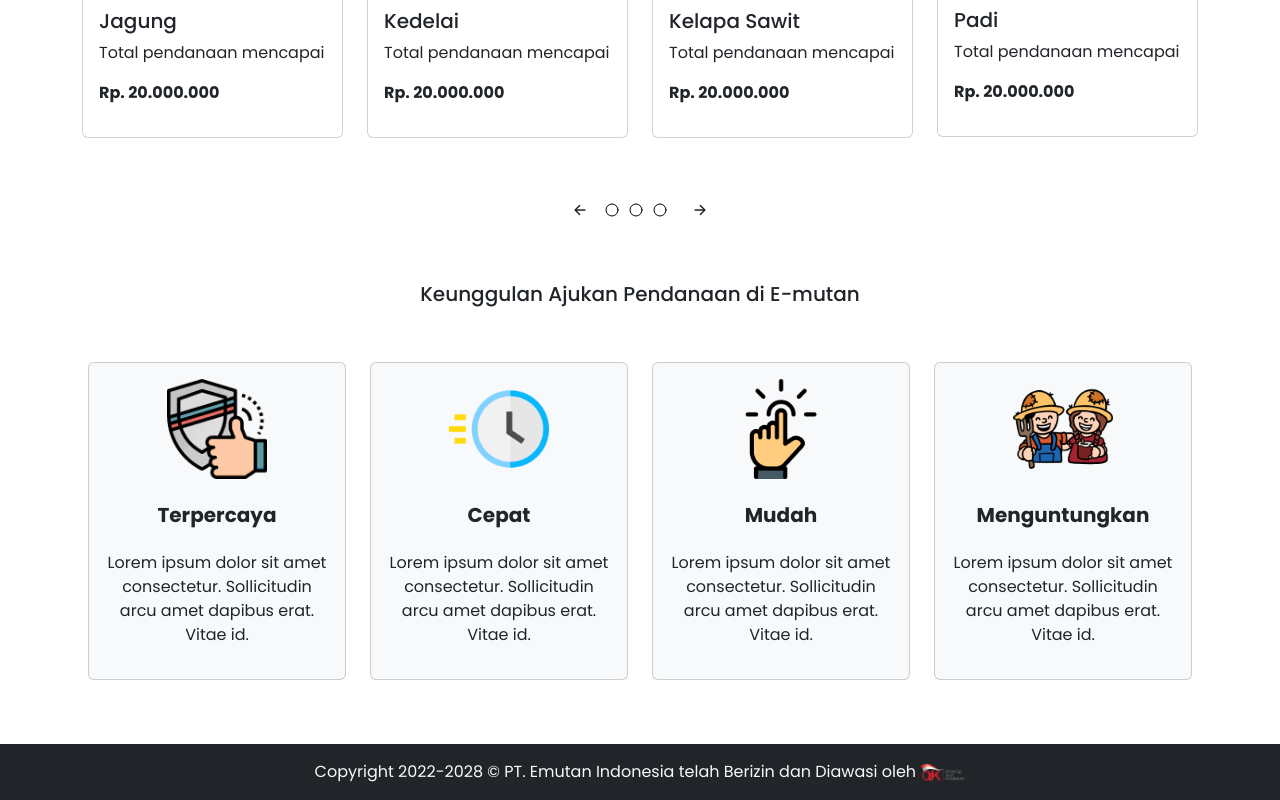
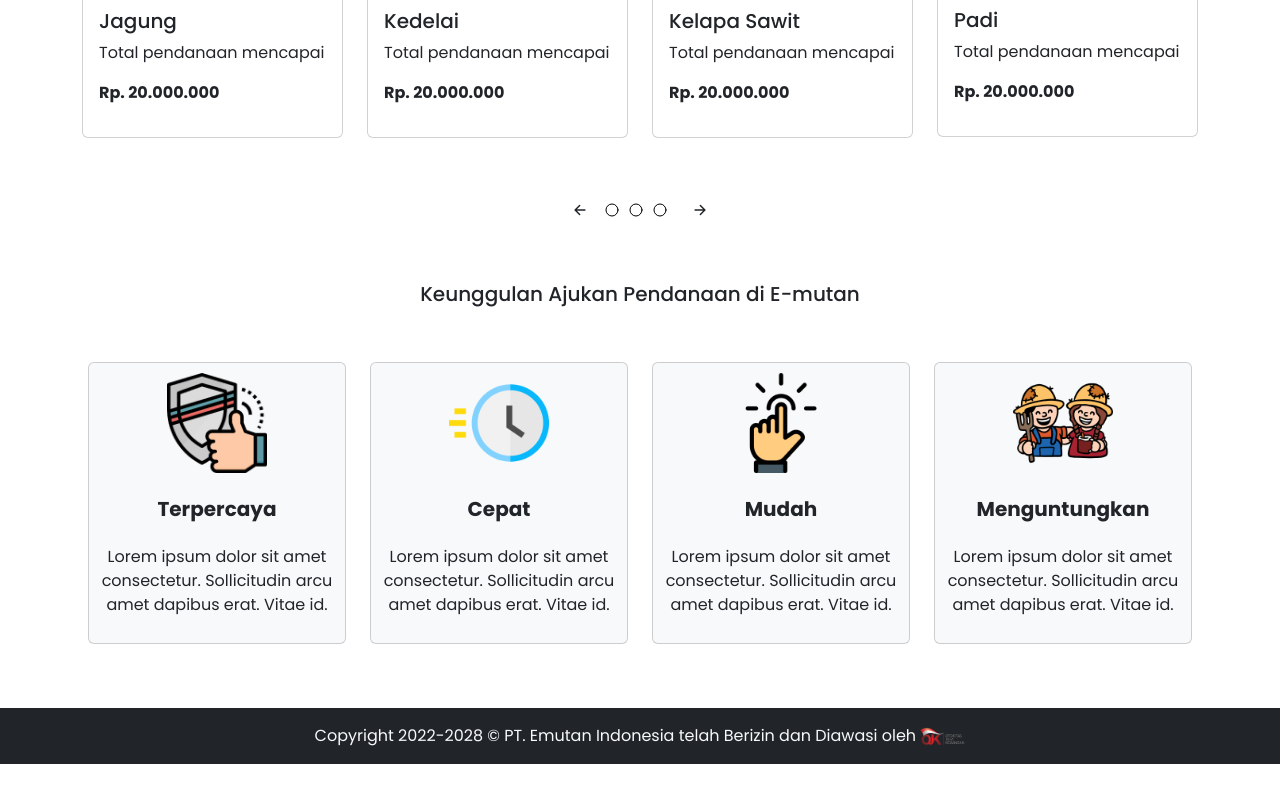
Before and after one commit to liebertuslin/emutan-app-baru, a plain HTML site: page users/dashboard-user.html in a window 1280 px wide. Shown: the part 839-1639 px from the top of the page. After the commit the page ends 1603 px from the top, so only its background shows below. Drawn offline with nearby package versions, Linux system fonts and the light colour scheme.

Commit message:
my commit

```diff
--- a/assets/css/style.css
+++ b/assets/css/style.css
@@ -1303,6 +1303,10 @@ p {
   border-radius: 3rem;
 }
 
+#card-users {
+  padding: 10px;
+}
+
 
 
 
@@ -1412,6 +1416,7 @@ p {
 
   .keunggulan-user .container #card-users {
     width: 100%;
+    padding: 5px;
   }
 
   #container-user {
--- a/users/dashboard-user.html
+++ b/users/dashboard-user.html
@@ -159,7 +159,7 @@
       </div>
       <div class="row m-5 card-users">
         <div class="col-sm-12 col-md-6 col-lg-3">
-          <div class="card p-3 bg-light mb-3" id="card-users">
+          <div class="card bg-light mb-3" id="card-users">
             <div class="desc-img d-flex justify-content-center align-content-center">
               <img src="img/keunggulan1.png" class="img-fluid" width="100">
             </div>
@@ -170,7 +170,7 @@
           </div>
         </div>
         <div class="col-sm-12 col-md-6 col-lg-3">
-          <div class="card p-3 bg-light mb-3" id="card-users">
+          <div class="card bg-light mb-3" id="card-users">
             <div class="desc-img d-flex justify-content-center align-content-center">
               <img src="img/keunggulan2.png" class="img-fluid" width="100">
             </div>
@@ -181,7 +181,7 @@
           </div>
         </div>
         <div class="col-sm-12 col-md-6 col-lg-3">
-          <div class="card p-3 bg-light mb-3" id="card-users">
+          <div class="card bg-light mb-3" id="card-users">
             <div class="desc-img d-flex justify-content-center align-content-center">
               <img src="img/keunggulan3.png" class="img-fluid" width="100">
             </div>
@@ -192,7 +192,7 @@
           </div>
         </div>
         <div class="col-sm-12 col-md-6 col-lg-3">
-          <div class="card p-3 bg-light mb-3" id="card-users">
+          <div class="card bg-light mb-3" id="card-users">
             <div class="desc-img d-flex justify-content-center align-content-center">
               <img src="img/keunggulan4.png" class="img-fluid" width="100">
             </div>
```
